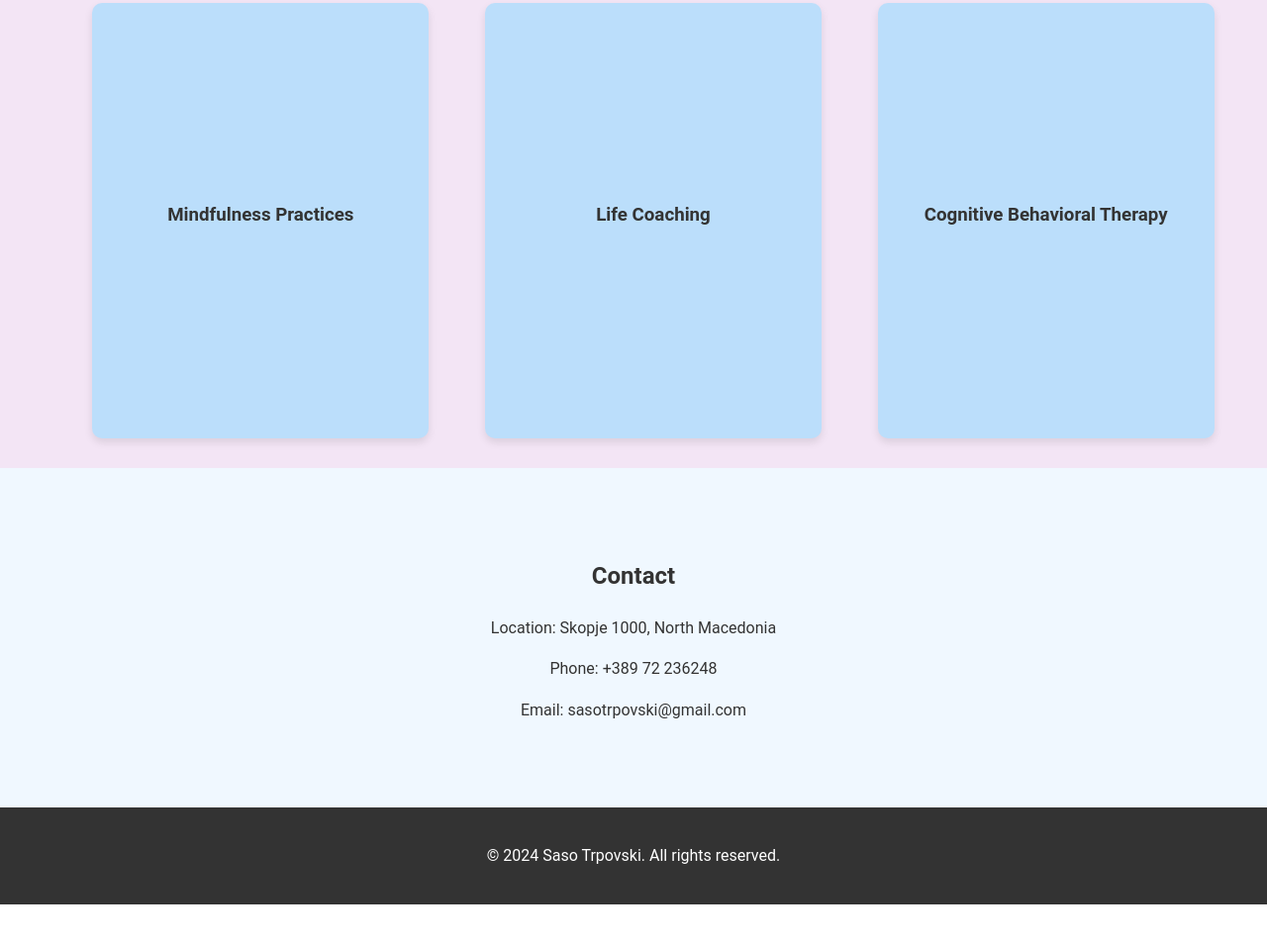
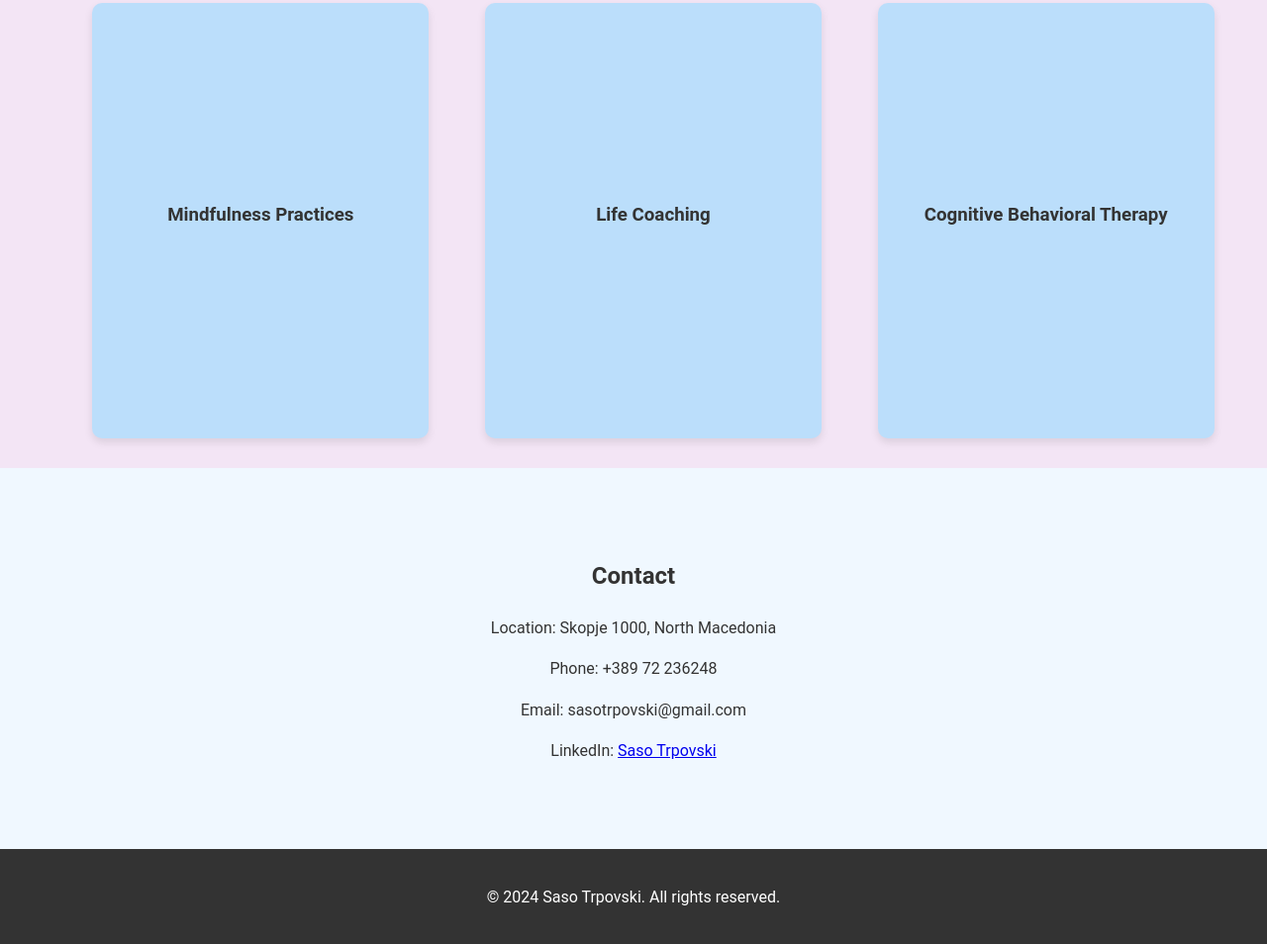
Before and after one commit to saso78/portfolio, a plain HTML site: page index.html in a window 1280 px wide. Shown: the part 2621-3575 px from the top of the page at 99% size. Before the commit the page ends 3535 px from the top, so only its background shows below. Drawn offline with Linux system fonts and the light colour scheme.

Commit message:
dodaden linkedin

```diff
--- a/index.html
+++ b/index.html
@@ -149,7 +149,6 @@
                         <p>Using CBT approaches to challenge and change unhelpful cognitive distortions and behaviors, improve emotional regulation, and develop personal coping strategies.</p>
                     </div>
                 </div>
-                <!-- Add more coaching cards here -->
             </div>
         </div>
     </section>
@@ -160,6 +159,7 @@
             <p>Location: Skopje 1000, North Macedonia</p>
             <p>Phone: +389 72 236248</p>
             <p>Email: sasotrpovski@gmail.com</p>
+            <p>LinkedIn: <a href="https://www.linkedin.com/in/sasotrpovski" target="_blank">Saso Trpovski</a></p>
         </div>
     </section>
 
```
